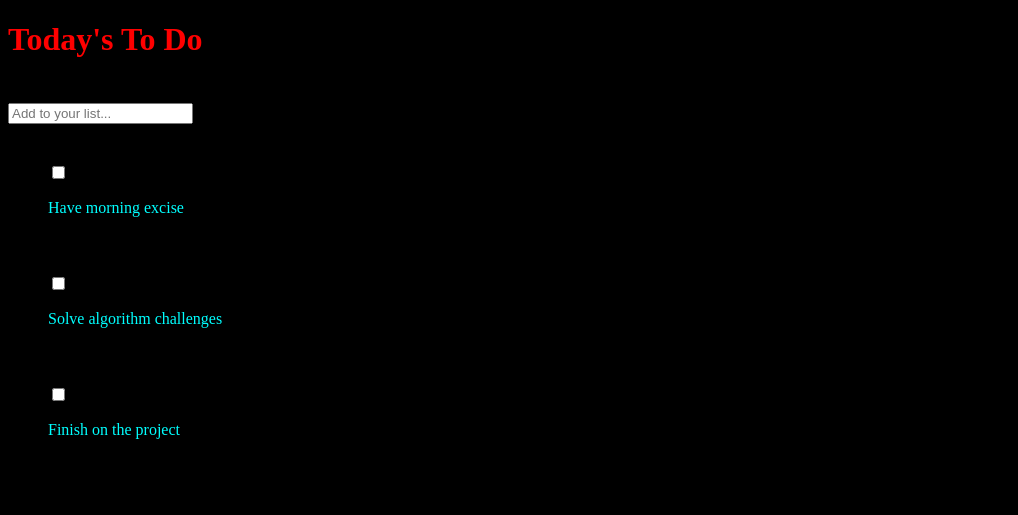
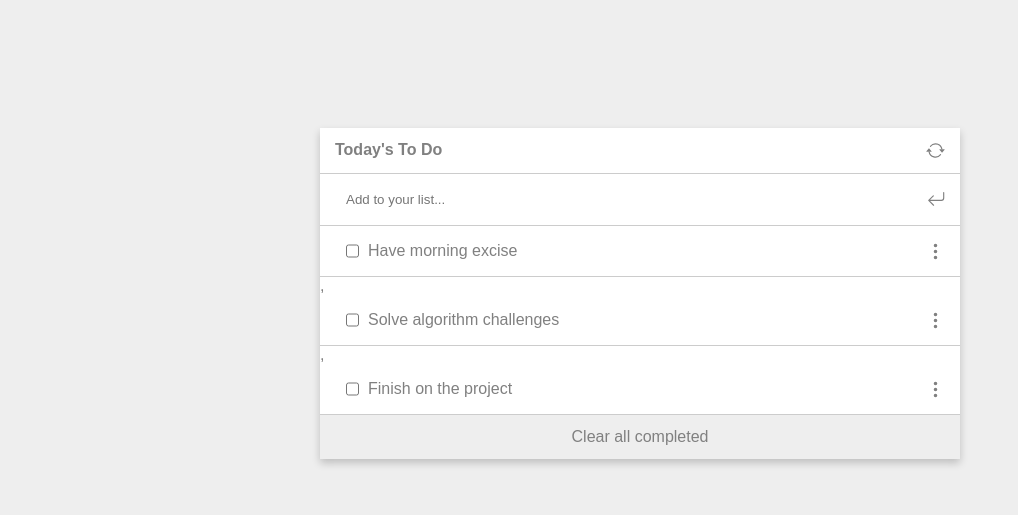
Before and after one commit to AbdimulhinYussuf3675/JS_To_Do_List, a website built with webpack: page src/index.html in a window 1280 px wide. Shown: the whole page, without its empty margins (0-1018 px from the left). Built offline with nearby package versions, Linux system fonts and the light colour scheme.

Commit message:
Modified the page

```diff
--- a/src/style.css
+++ b/src/style.css
@@ -1,11 +1,96 @@
-h1 {
-  color: red;
-}
+* {
+    padding: 0;
+    margin: 0;
+    box-sizing: border-box;
+  }
 
-body {
-  background-color: black;
-}
+  body {
+    background: #eee;
+    font-family: 'Poppins', sans-serif;
+    color: gray;
+  }
 
-p {
-  color: aqua;
-}
+  .wrapper {
+    background: #fff;
+    box-shadow: 0 4px 8px 0 rgba(0, 0, 0, 0.2);
+  }
+
+  .todo-title,
+  .todo-input,
+  .todo-list ul li {
+    display: flex;
+    justify-content: space-between;
+    border-bottom: 1px solid #ccc;
+    padding-inline: 15px;
+  }
+
+  .todo-list ul li {
+    padding-block: 5px;
+  }
+
+  .todo-title h1 {
+    font-size: 1em;
+  }
+
+  svg {
+    align-self: center;
+    cursor: pointer;
+  }
+
+  #todo-form {
+    width: 100%;
+  }
+
+  .checkbox {
+    cursor: pointer;
+  }
+
+  .trash-icon {
+    display: none;
+  }
+
+  #todo-form input {
+    width: 90%;
+    padding-inline: 11px;
+    padding-block: 5px;
+    border: none;
+  }
+
+  #todo-form input:focus {
+    outline: none;
+  }
+
+  .todo-input .form-icon,
+  .list-icon {
+    width: 5%;
+  }
+
+  .todo-title,
+  .delete,
+  .todo-input {
+    padding-block: 13px;
+  }
+
+  .delete {
+    background-color: #eee;
+    color: gray;
+    text-align: center;
+    cursor: pointer;
+  }
+
+  .list-item {
+    display: flex;
+    justify-content: flex-start;
+    gap: 9px;
+    width: 90%;
+    padding: 11px;
+    border: none;
+  }
+
+  @media all and  (min-width: 768px) {
+    .wrapper {
+      margin: auto;
+      margin-top: 10%;
+      width: 50%;
+    }
+  }
```
